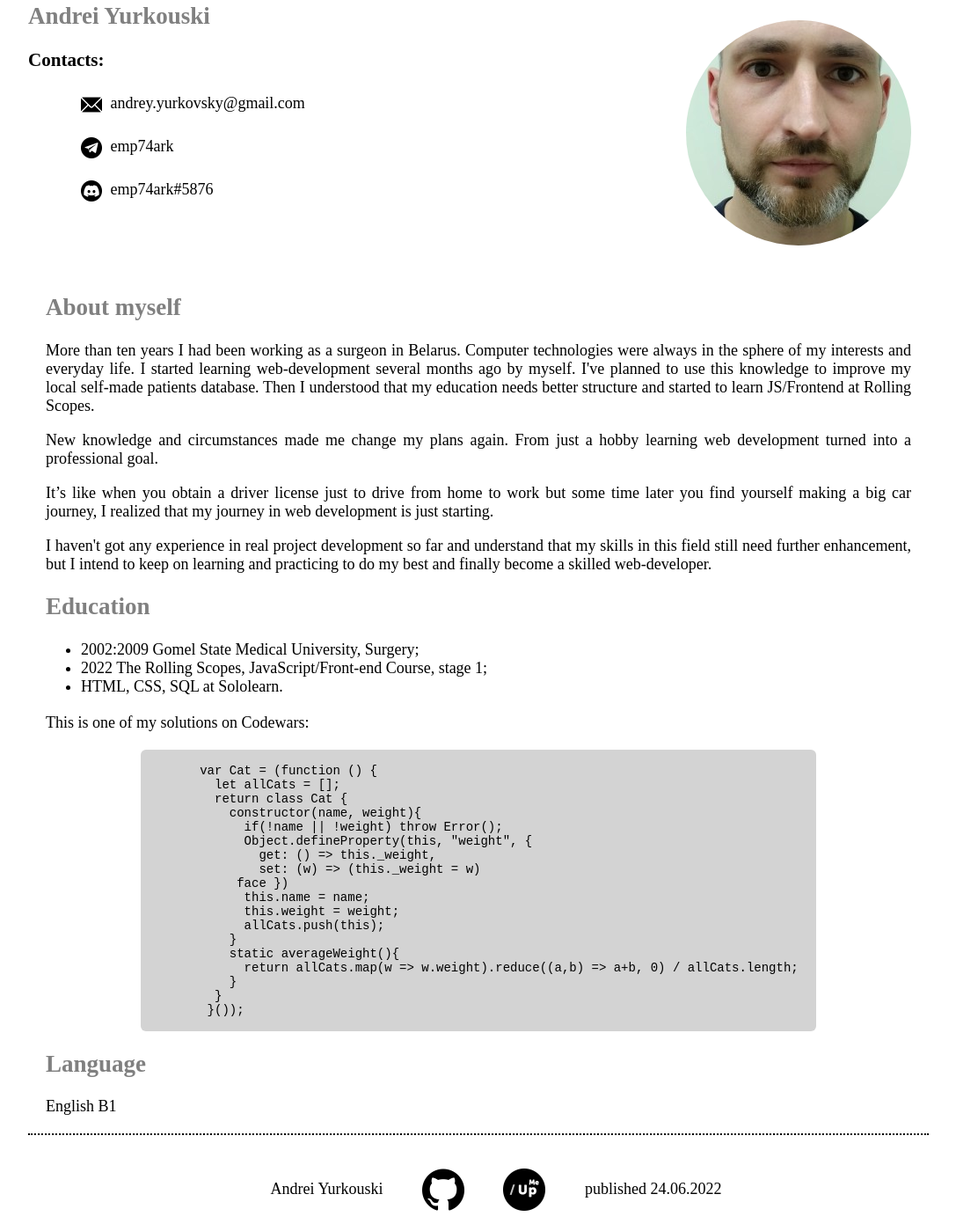
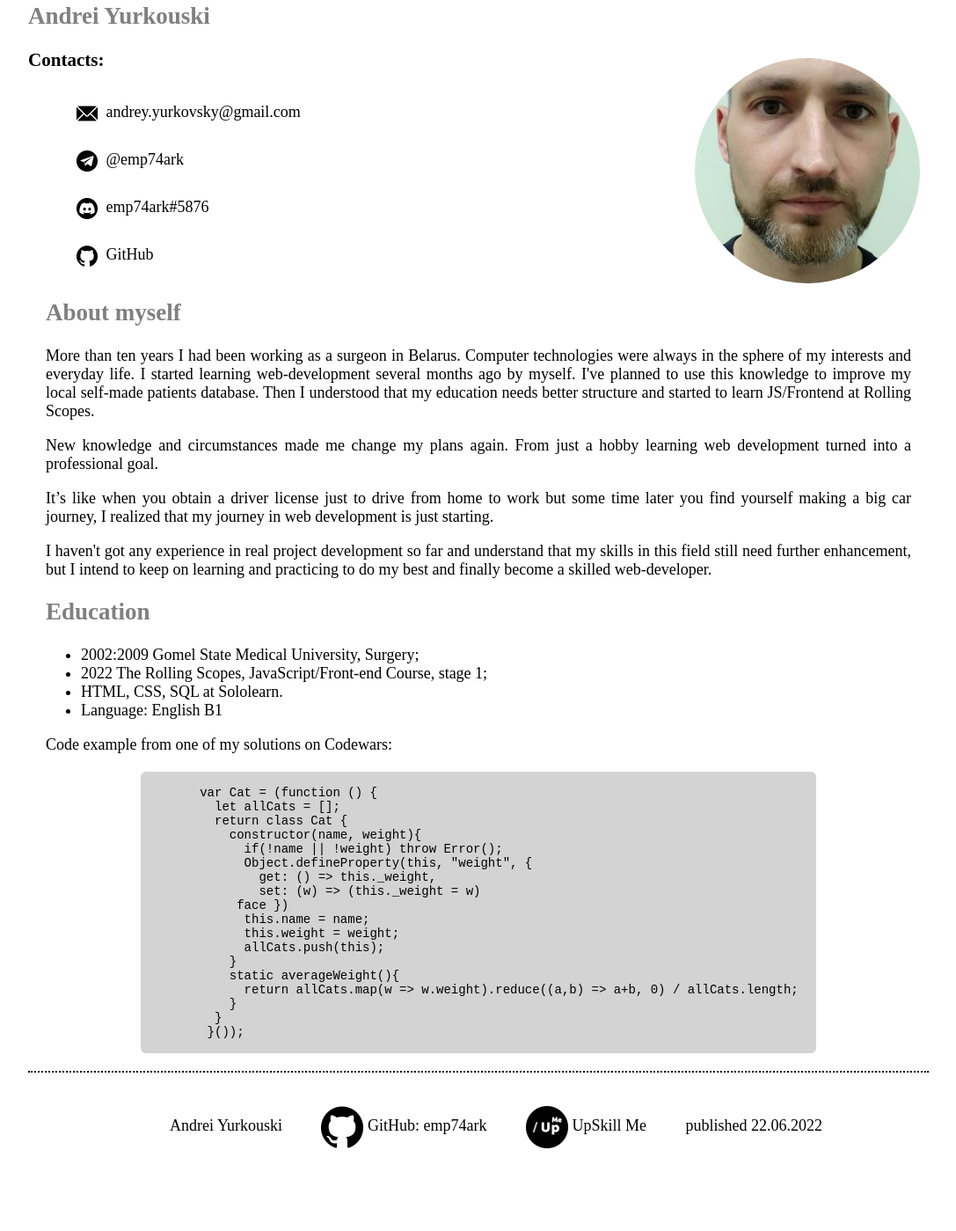
Before and after one commit to emp74ark/rsschool-cv, a plain HTML site: page index.html in a window 1280 px wide. Shown: the part 112-1511 px from the top of the page at 88% size, without its empty margins (96-1183 px from the left). After the commit the page ends 1455 px from the top, so only its background shows below. Drawn offline with Linux system fonts and the light colour scheme.

Commit message:
fix: small fixes

```diff
--- a/index.html
+++ b/index.html
@@ -7,16 +7,18 @@
   <title>CV. HTML, CSS & Git Basics</title>
   <link rel="stylesheet" href="style.css">
 </head>
+
 <body>
+
   <header>
     <h1>Curriculum vitae</h1>
   </header>
+
   <main>
-    <div class="name">
-      <img src="./img/face.jpg" alt="my face" class="name__face">
+
+    <section class="contacts">
       <h2>Andrei Yurkouski</h2>
-    </div>
-    <div class="contacts">
+      <img src="./img/face.jpg" alt="my face" class="contacts__face">
       <h3>Contacts:</h3>
       <ul>
         <li class="contacts__list-item">
@@ -28,16 +30,23 @@
         <li class="contacts__list-item">
           <a href="https://t.me/emp74ark">
             <img src="./img/telegram.png" alt="telegram" class="contacts__icon">
+            @emp74ark
           </a>
-          emp74ark
         </li>
         <li class="contacts__list-item">
           <img src="./img/discord.png" alt="discord" class="contacts__icon">
           emp74ark#5876
         </li>
+        <li class="contacts__list-item">
+          <a href="https://github.com/emp74ark">
+            <img src="./img/github.png" alt="github" class="contacts__icon">
+            GitHub
+          </a>
+        </li>
       </ul>
-    </div>
-    <div class="about">
+    </section>
+
+    <article class="about">
       <h2>About myself</h2>
       <p>
         More than ten years I had been working as a surgeon in Belarus.
@@ -64,8 +73,9 @@
         enhancement, but I intend to keep on learning and practicing to do
         my best and finally become a skilled web-developer.
       </p>
-    </div>
-    <div class="education">
+    </article>
+
+    <article class="education">
       <h2>Education</h2>
       <ul>
         <li>
@@ -77,10 +87,12 @@
         <li>
           HTML, CSS, SQL at <a href="https://www.sololearn.com">Sololearn</a>.
         </li>
+        <li>
+          Language: English B1
+        </li>
       </ul>
-    </div>
-    <div class="code">
-      This is one of my solutions on <a href="https://www.codewars.com/users/emp74ark">Codewars</a>:
+      <p>
+        Code example from one of my solutions on <a href="https://www.codewars.com/users/emp74ark">Codewars</a>:
       <code>
         var Cat = (function () {
           let allCats = [];
@@ -101,12 +113,11 @@
           }
          }());
         </code>
-    </div>
-    <div class="language">
-      <h2>Language</h2>
-      English B1
-    </div>
+      </p>
+    </article>
+
   </main>
+
   <footer>
     <ul>
       <li>
@@ -115,15 +126,17 @@
       <li>
         <a href="https://github.com/emp74ark">
           <img src="./img/github.png" alt="github">
+          GitHub: emp74ark
         </a>
       </li>
       <li>
         <a href="https://training.epam.com/">
-          <img src="./img/upskillme.png" alt="upskillme">
+          <img src="./img/upskillme.png" alt="upskill me logo">
+          UpSkill Me
         </a>
       </li>
       <li>
-        published 24.06.2022
+        published <time>22.06.2022</time>
       </li>
     </ul>
   </footer>
--- a/style.css
+++ b/style.css
@@ -5,7 +5,18 @@ body {
   margin: 0 auto;
   width: 80vw;
   font-size: 18px;
+  font-family: 'Times New Roman', Times, serif;
   color: black;
+}
+header {
+  border-bottom: 2px dotted black;
+  text-align: center;
+}
+h1 {
+  color: black;
+}
+h2 {
+  color: grey;
 }
 a {
   text-decoration: none;
@@ -14,24 +25,14 @@ a {
 a:visited {
   color: black;
 }
-header {
-  border-bottom: 2px dotted black;
-  text-align: center;
-}
-h2 {
-  color: grey;
-}
-.name__face {
+.contacts__face {
   border-radius: 50%;
-  padding: 20px;
+  padding: 10px;
   float: right;
-}
-.contacts {
-  height: 256px;
 }
 .contacts__list-item {
   list-style: none;
-  margin: 15px;
+  padding: 10px;
 }
 .contacts__icon {
   width: 24px;
@@ -39,9 +40,7 @@ h2 {
   margin: 5px;
 }
 .about,
-.education,
-.code,
-.language {
+.education {
   text-align: justify;
   margin: 20px;
 }
```
Also changed, not shown: 1 other file.
